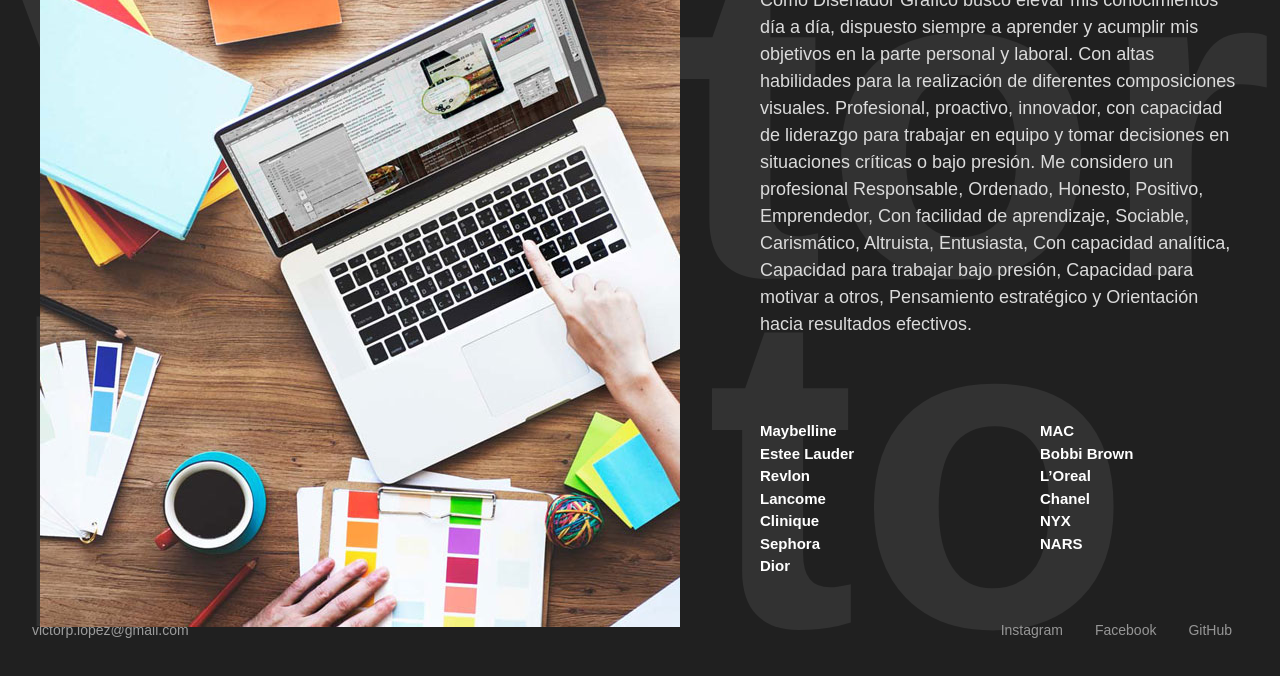
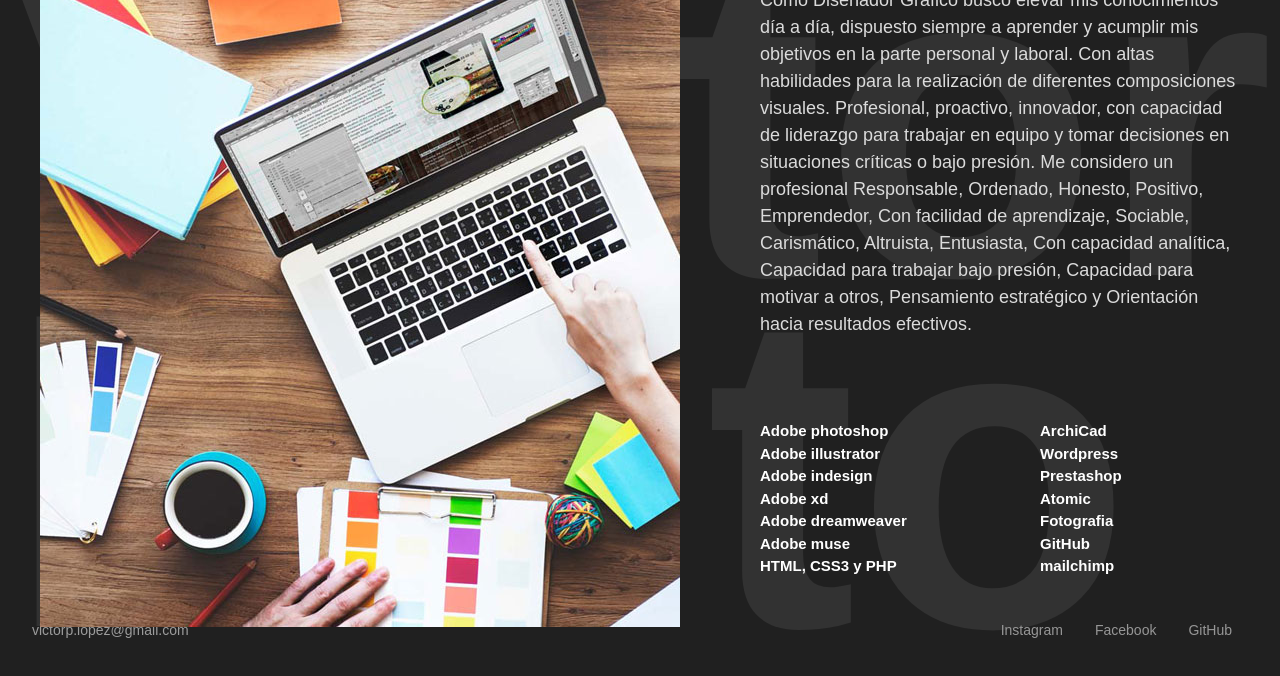
Before and after one commit to vipinto/victorpinto, a plain HTML site: page about.html in a window 1280 px wide. Shown: the part 136-812 px from the top of the page. Drawn offline with Linux system fonts and the light colour scheme; a script that the page names is missing.

Commit message:
habilidades

```diff
--- a/about.html
+++ b/about.html
@@ -45,8 +45,8 @@
             en equipo y tomar decisiones en situaciones críticas o bajo
             presión. Me considero un profesional Responsable, Ordenado, Honesto, Positivo, Emprendedor, Con facilidad de aprendizaje, Sociable, Carismático, Altruista, Entusiasta, Con capacidad analítica, Capacidad para trabajar bajo presión, Capacidad para motivar a otros, Pensamiento estratégico y Orientación hacia resultados efectivos.</p>
         </div>
-        <p id="w-node-4580d3c2e1b1-6a909540" class="paragraph brands">Maybelline <br>Estee Lauder <br>Revlon <br>Lancome <br>Clinique<br>Sephora<br>Dior</p>
-        <p id="w-node-cc588a60eb29-6a909540" class="paragraph brands">MAC <br>Bobbi Brown <br>L’Oreal <br>Chanel <br>NYX <br>NARS <br>‍</p>
+        <p id="w-node-4580d3c2e1b1-6a909540" class="paragraph brands">Adobe photoshop <br>Adobe illustrator <br>Adobe indesign <br>Adobe xd <br>Adobe dreamweaver <br>Adobe muse <br>HTML, CSS3 y PHP </p>
+        <p id="w-node-cc588a60eb29-6a909540" class="paragraph brands">ArchiCad <br>Wordpress <br>Prestashop <br>Atomic <br>Fotografia <br>GitHub <br>mailchimp </p>
       </div>
     </div>
     <div class="container-bottom">
```
